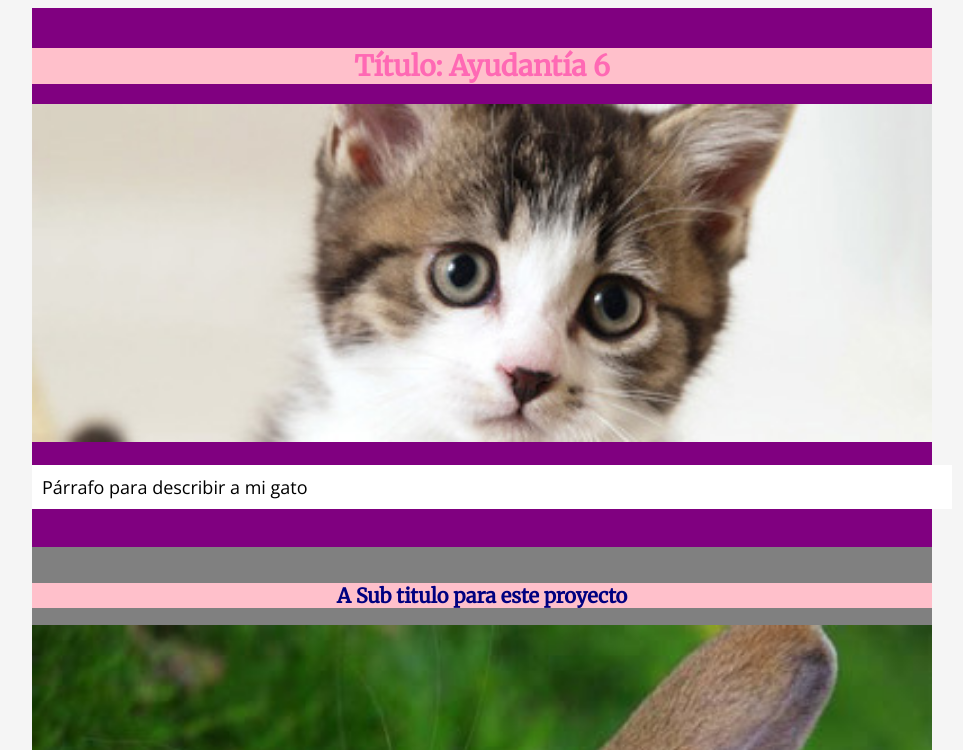
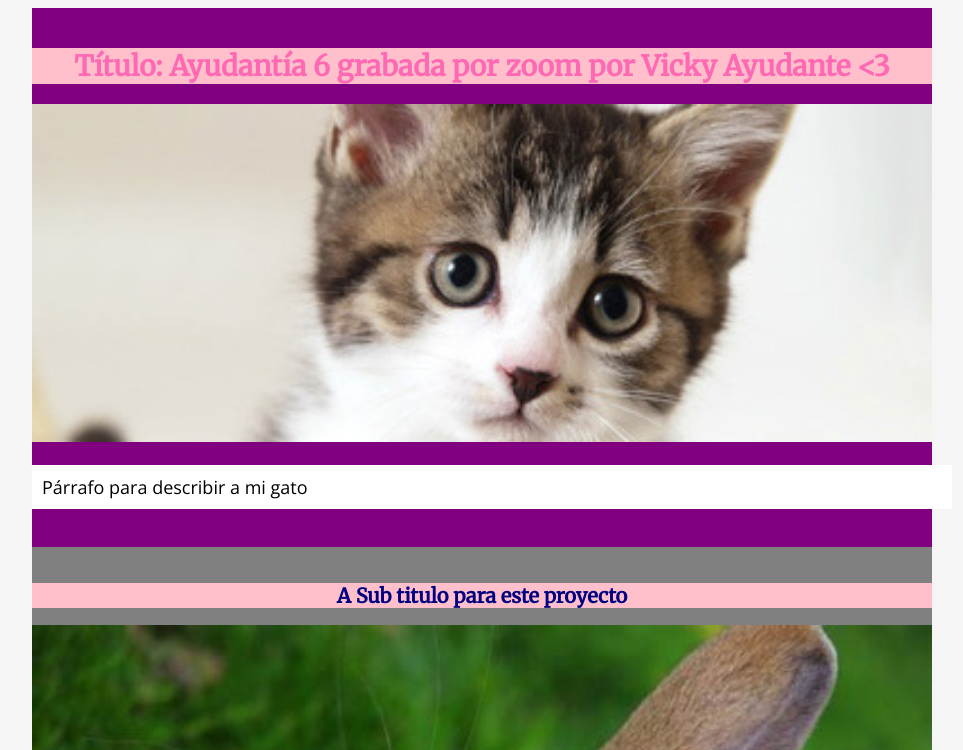
Before and after one commit to v1centecruz/m02-g21, a plain HTML site: page index.html in a window 1280 px wide. Shown: the top 750 px of the page, without its empty margins (158-1121 px from the left). Drawn offline with nearby package versions, Linux system fonts and the light colour scheme.

Commit message:
cambio en el titulo

```diff
--- a/index.html
+++ b/index.html
@@ -17,7 +17,7 @@
 
 
 	<div id="introduccion">
-		<h1>Título: Ayudantía 6</h1>
+		<h1>Título: Ayudantía 6 grabada por zoom por Vicky Ayudante <3 </h1>
 		<img src="img/imagen01.jpg">
 		<p>Párrafo para describir a mi gato</p>
 	</div>
```
